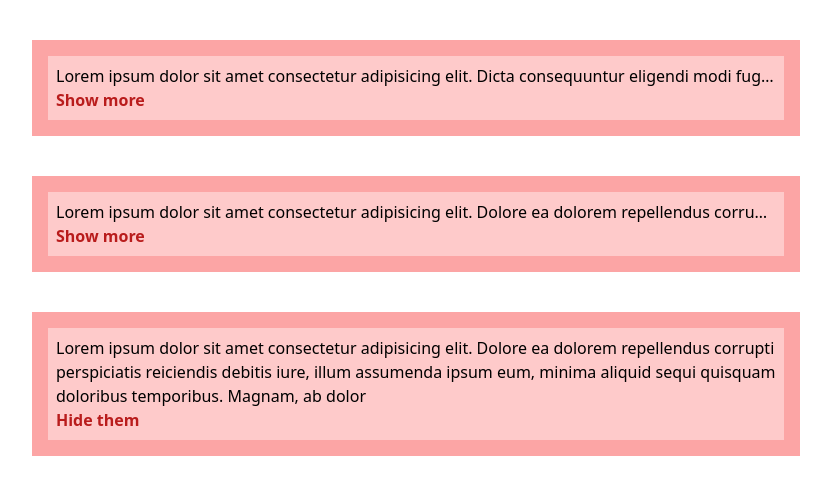
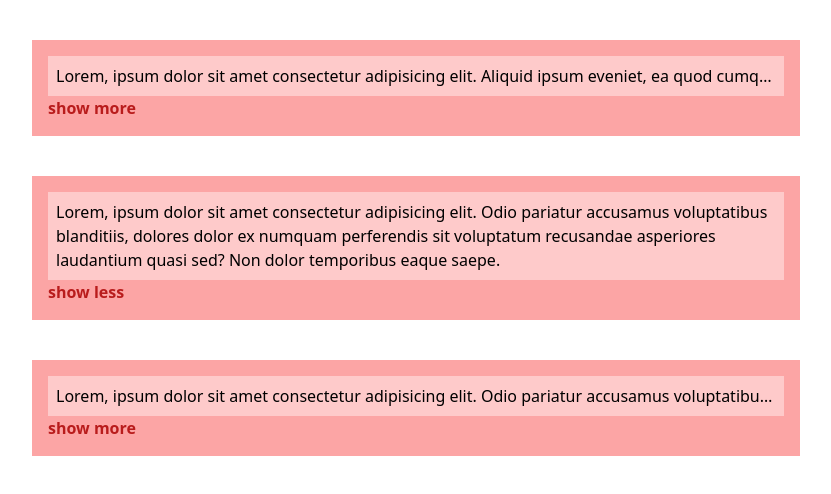
Before and after one commit to parisaMontakhab/Step-message, a React (Vite) app in the folder msg-step/: page / in a window 1280 px wide. Shown: the top 494 px of the page, without its empty margins (224-1055 px from the left). Built offline with nearby package versions, Linux system fonts and the light colour scheme.

Commit message:
refactor: changed methode of passing props and also changed the location of props

```diff
--- a/msg-step/src/components/Challenge3.jsx
+++ b/msg-step/src/components/Challenge3.jsx
@@ -1,41 +1,22 @@
 import { useState } from "react";
 
 export default function ChallengeTree() {
-    const [showOne,setShowOne] = useState(false);
-    const [showTwo,setShowTwo] = useState(false);
-    const [showTree,setShowTree] = useState(true);
-
 
 
   return (
     <div>
-      <TextCard>
-        <p className={!showOne ? 'bg-red-200  p-2  text-nowrap overflow-hidden truncate' : 'bg-red-200  p-2'}>
-          Lorem ipsum dolor sit amet consectetur adipisicing elit. Dicta
-          consequuntur eligendi modi fuga aut eius doloremque unde fugit odio
-          autem numquam provident possimus, repudiandae vero suscipit? Assumenda
-          tempore commodi fugiat?
-          <p className="text-red-700 font-bold cursor-pointer" onClick={()=>setShowOne(!showOne)}>
-            {showOne ? 'Hide them' : 'Show more'}
-          </p>
-        </p>
+
+      <TextCard box='box' textExpen ='text-expend' textNotExpend ='text-notexpend' btn='btn' >
+        Lorem, ipsum dolor sit amet consectetur adipisicing elit. Aliquid ipsum eveniet, ea quod cumque reiciendis tempora voluptatem quae autem amet iusto alias totam perspiciatis dolores aspernatur maxime optio, odit quibusdam!
       </TextCard>
 
-      <TextCard>
-        <p className={!showTwo ? 'bg-red-200  p-2  text-nowrap overflow-hidden truncate' : 'bg-red-200  p-2'}>Lorem ipsum dolor sit amet consectetur adipisicing elit. Dolore ea dolorem repellendus corrupti perspiciatis reiciendis debitis iure, illum assumenda ipsum eum, minima aliquid sequi quisquam doloribus temporibus. Magnam, ab dolor
-            <p className="text-red-700 font-bold cursor-pointer" onClick={()=>setShowTwo(!showTwo)} >{showTwo ? 'Hide them' : 'Show more'}</p>
-        </p>
+      <TextCard box='box' textExpen ='text-expend' textNotExpend ='text-notexpend' btn='btn' expended={true} >
+        Lorem, ipsum dolor sit amet consectetur adipisicing elit. Odio pariatur accusamus voluptatibus blanditiis, dolores dolor ex numquam perferendis sit voluptatum recusandae asperiores laudantium quasi sed? Non dolor temporibus eaque saepe.
       </TextCard>
 
-      <TextCard>
-        <p className={!showTree ? 'bg-red-200  p-2  text-nowrap overflow-hidden truncate' : 'bg-red-200  p-2'}>Lorem ipsum dolor sit amet consectetur adipisicing elit. Dolore ea dolorem repellendus corrupti perspiciatis reiciendis debitis iure, illum assumenda ipsum eum, minima aliquid sequi quisquam doloribus temporibus. Magnam, ab dolor
-            <p className="text-red-700 font-bold cursor-pointer" onClick={()=>setShowTree(!showTree)} >{showTree ? 'Hide them' : 'Show more'}</p>
-        </p>
+      <TextCard box='box' textExpen ='text-expend' textNotExpend ='text-notexpend' btn='btn'  >
+        Lorem, ipsum dolor sit amet consectetur adipisicing elit. Odio pariatur accusamus voluptatibus blanditiis, dolores dolor ex numquam perferendis sit voluptatum recusandae asperiores laudantium quasi sed? Non dolor temporibus eaque saepe.
       </TextCard>
-
-
-
-
 
     </div>
   );
@@ -44,6 +25,11 @@ export default function ChallengeTree() {
 
 
 
-function TextCard({ children }) {
-  return <div className="bg-red-300 w-3/5 p-4 mx-auto mt-10">{children}</div>;
+function TextCard({ children,box, textExpen,textNotExpend,btn,expended=false}) {
+     const [isExpended,setIsExpended] = useState(expended)
+
+  return <div className={box}>
+    <p className={isExpended ? textNotExpend : textExpen  }>{ children}</p>
+    <p className={btn} onClick={()=>setIsExpended(!isExpended)}>{isExpended ? 'show less' : 'show more'}</p>
+  </div>;
 }
--- a/msg-step/src/index.css
+++ b/msg-step/src/index.css
@@ -22,3 +22,19 @@
 .step-father{
     @apply text-center w-2/4 mx-auto bg-slate-200 rounded-2xl mt-28 shadow-md mb-20
 }
+
+.box {
+    @apply bg-red-300 w-3/5 p-4 mx-auto mt-10
+}
+
+.text-expend{
+    @apply bg-red-200  p-2  text-nowrap overflow-hidden truncate
+}
+
+.text-notexpend {
+    @apply bg-red-200  p-2
+}
+
+.btn {
+    @apply text-red-700 font-bold cursor-pointer
+}
```
